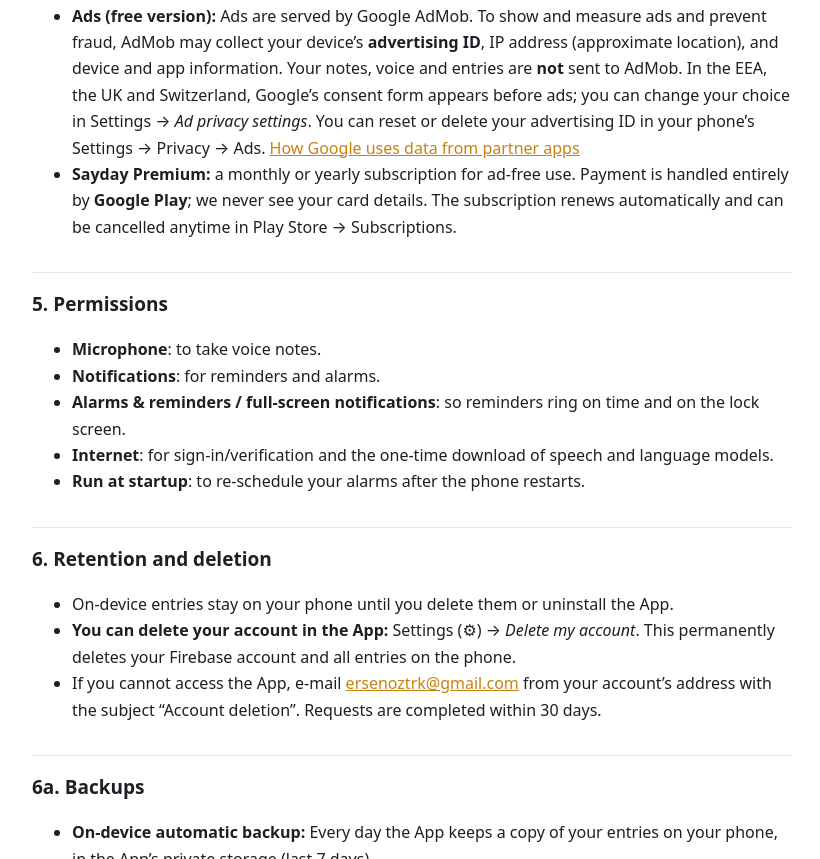
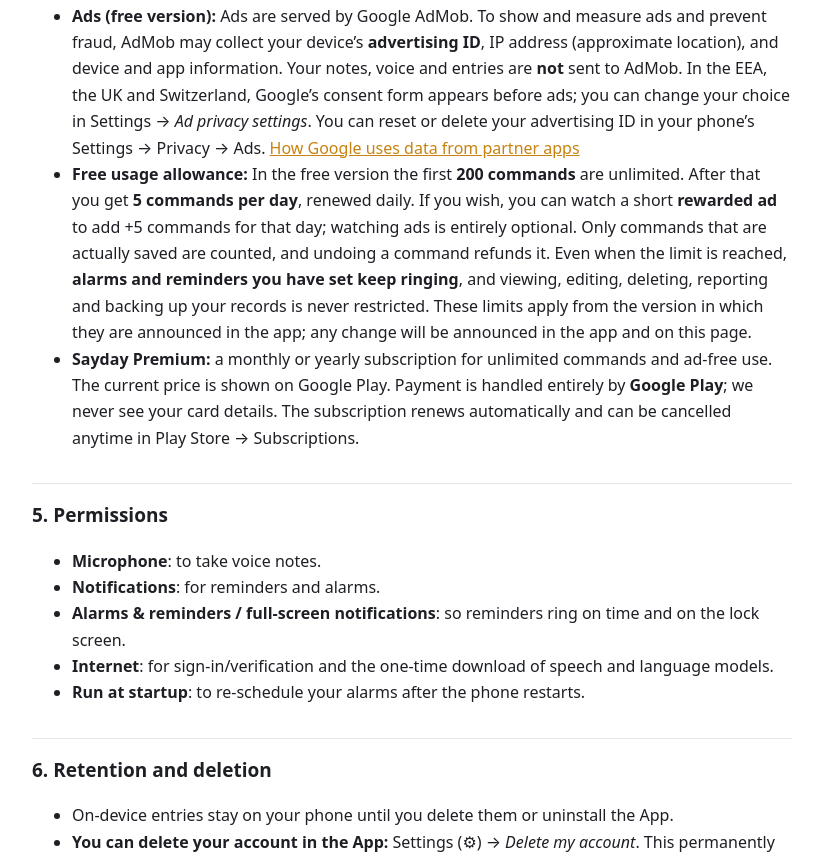
Before and after one commit to merenyazilim/sayday, a plain HTML site: page privacy-policy.html in a window 1280 px wide. Shown: the part 1614-2473 px from the top of the page, without its empty margins (228-1048 px from the left). Drawn offline with Linux system fonts and the light colour scheme.

Commit message:
Add free usage allowance and Premium details

```diff
--- a/privacy-policy.html
+++ b/privacy-policy.html
@@ -20,7 +20,7 @@
 <body>
 <main>
   <h1>Sayday – Privacy Policy</h1>
-  <p class="muted">Last updated: 24 November 2026 · <a href="gizlilik-politikasi.html">Türkçe</a></p>
+  <p class="muted">Last updated: 25 November 2026 · <a href="gizlilik-politikasi.html">Türkçe</a></p>
 
   <p>This policy explains what information the <strong>Sayday</strong> Android app (“the App”, Turkish name “Sayday”)
   collects, how it is used and what your rights are. The App is developed by Ersen Öztürk (“we”).</p>
@@ -66,7 +66,13 @@
       <strong>not</strong> sent to AdMob. In the EEA, the UK and Switzerland, Google’s consent form appears before ads; you can change your choice in
       Settings → <em>Ad privacy settings</em>. You can reset or delete your advertising ID in your phone’s Settings → Privacy → Ads.
       <a href="https://policies.google.com/technologies/partner-sites">How Google uses data from partner apps</a></li>
-    <li><strong>Sayday Premium:</strong> a monthly or yearly subscription for ad-free use. Payment is handled entirely by <strong>Google Play</strong>;
+    <li><strong>Free usage allowance:</strong> In the free version the first <strong>200 commands</strong> are unlimited. After that you get
+      <strong>5 commands per day</strong>, renewed daily. If you wish, you can watch a short <strong>rewarded ad</strong> to add +5 commands
+      for that day; watching ads is entirely optional. Only commands that are actually saved are counted, and undoing a command refunds it.
+      Even when the limit is reached, <strong>alarms and reminders you have set keep ringing</strong>, and viewing, editing, deleting,
+      reporting and backing up your records is never restricted. These limits apply from the version in which they are announced in the app;
+      any change will be announced in the app and on this page.</li>
+    <li><strong>Sayday Premium:</strong> a monthly or yearly subscription for unlimited commands and ad-free use. The current price is shown on Google Play. Payment is handled entirely by <strong>Google Play</strong>;
       we never see your card details. The subscription renews automatically and can be cancelled anytime in Play Store → Subscriptions.</li>
   </ul>
 
```
